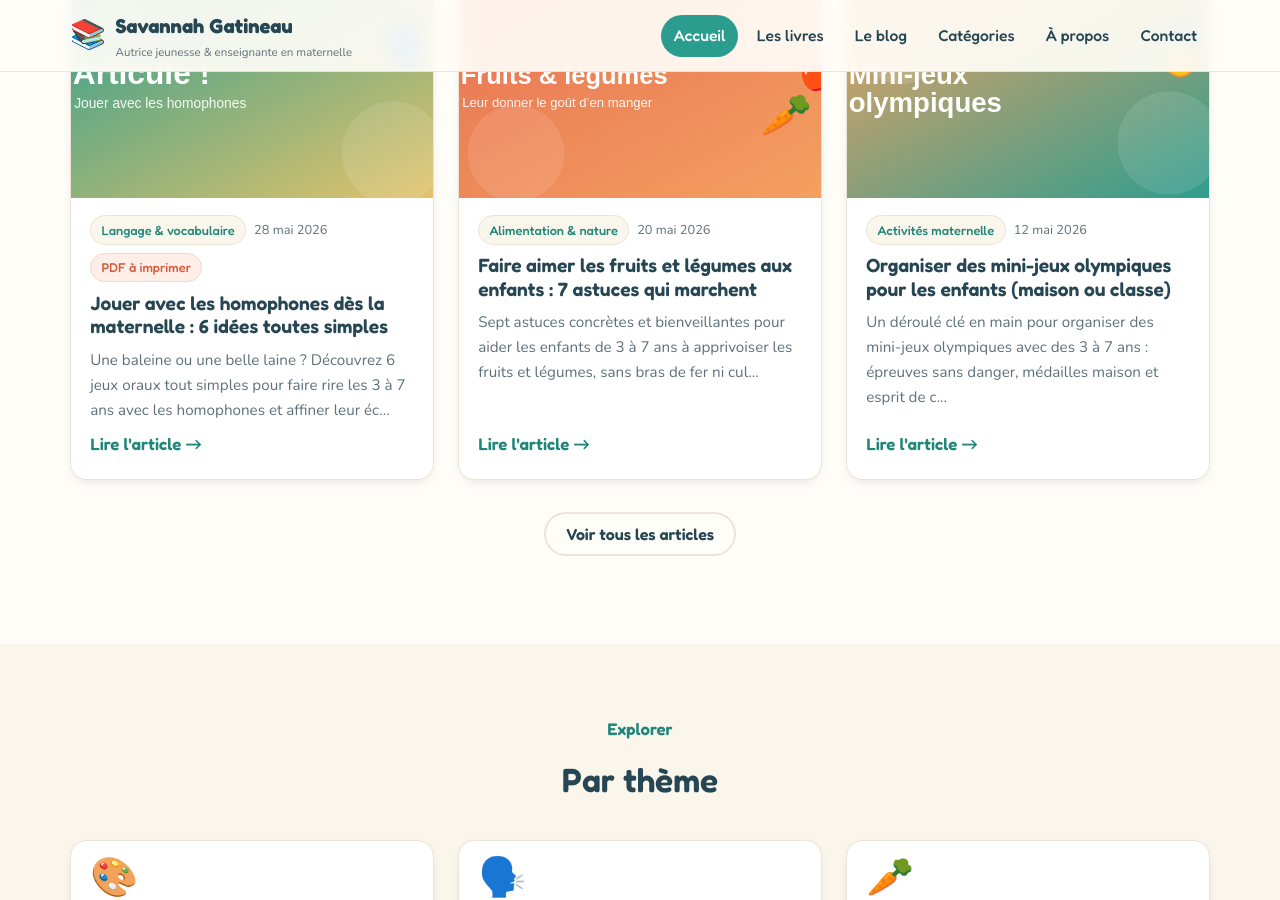
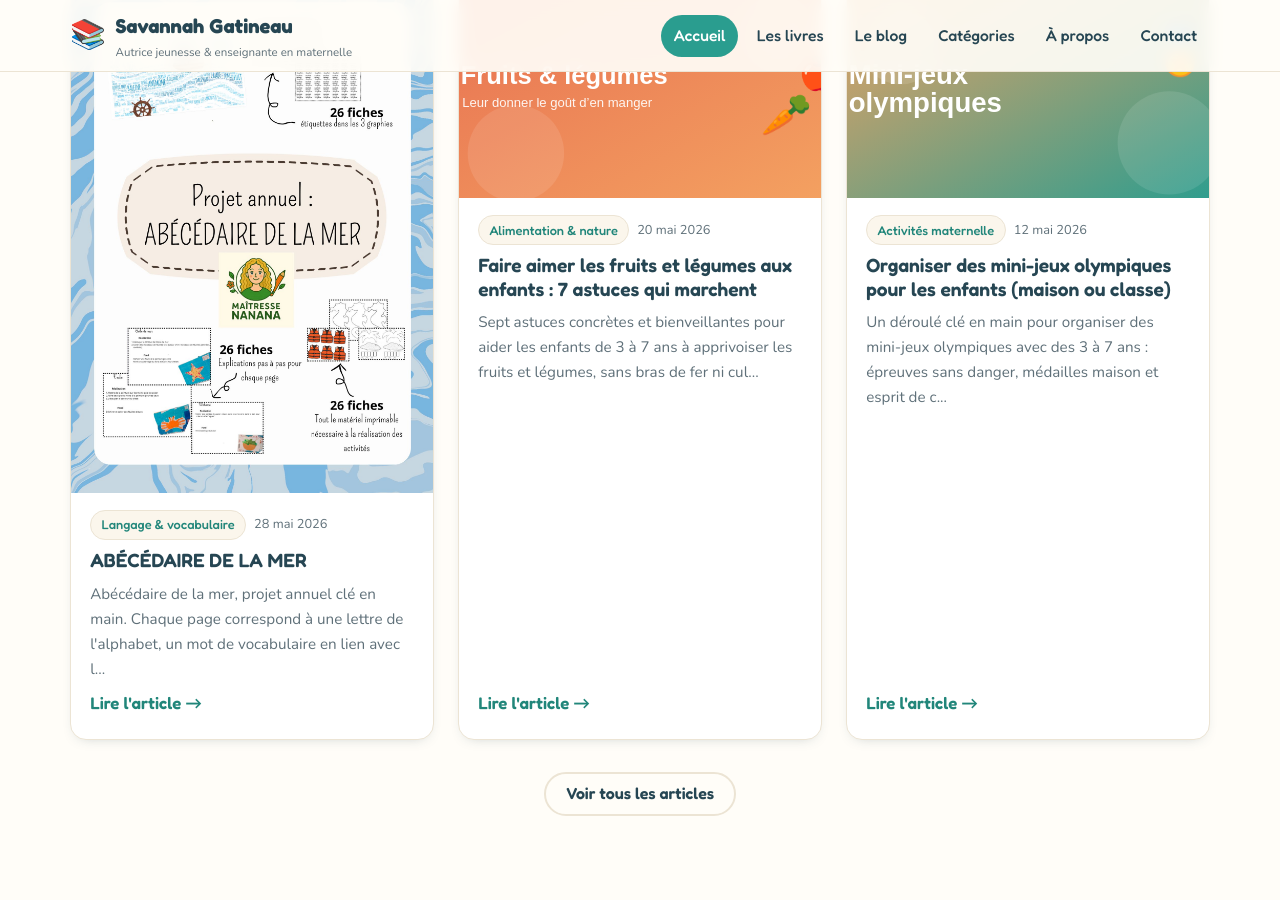
Before and after one commit to Savgat/site, a Jekyll site: the page built from index.html, in a window 1280 px wide and 900 px high, scrolled down 2214 px. Built offline with Jekyll 4.4.1, drawn with Linux system fonts in a browser that asks for light colours.

Commit message:
Update _posts/2026-05-28-jouer-avec-les-homophones-en-maternelle.md (via Pages CMS)

```diff
--- a/_posts/2026-05-28-jouer-avec-les-homophones-en-maternelle.md
+++ b/_posts/2026-05-28-jouer-avec-les-homophones-en-maternelle.md
@@ -1,13 +1,35 @@
 ---
-title: "Jouer avec les homophones dès la maternelle : 6 idées toutes simples"
+title: ABÉCÉDAIRE DE LA MER
 date: 2026-05-28
-categories: ["Langage & vocabulaire"]
-tags: [langage, homophones, maternelle]
-excerpt: "Une baleine ou une belle laine ? Découvrez 6 jeux oraux tout simples pour faire rire les 3 à 7 ans avec les homophones et affiner leur écoute."
-image: /assets/img/blog/jouer-avec-les-homophones-en-maternelle.svg
-pdf: /assets/pdf/fiche-homophones.pdf
+categories:
+  - Langage & vocabulaire
+tags:
+  - langage
+  - abécédaire
+  - mer
+excerpt: >-
+  Abécédaire de la mer, projet annuel clé en main.
+
+
+  Chaque page correspond à une lettre de l'alphabet, un mot de vocabulaire en
+  lien avec la mer et l'océan, ainsi qu'à une technique d'art différente :
+  collage, assemblage, peinture, coloriage, dessin, graphisme...
+
+
+  Le fichier comprend :
+
+
+  - 26 pages d'explication pas à pas pour chaque page de l'abécédaire
+
+
+  - 26 pages d'étiquettes dans les 3 graphies
+
+
+  - 26 pages et + de matériel imprimable pour réaliser toutes les activités.
+image: /assets/img/2.jpg
 pdf_title: "Fiche à imprimer : la chasse aux homophones"
-pdf_description: "Une fiche d’activité prête à imprimer pour jouer avec les sons et les mots à la maison ou en classe."
+pdf_description: Une fiche d’activité prête à imprimer pour jouer avec les sons
+  et les mots à la maison ou en classe.
 ---
 Avez-vous déjà entendu votre enfant éclater de rire en réalisant qu’une « baleine » peut aussi être une « belle laine » ? Ce petit déclic, c’est de la magie de la langue à l’état pur. Les homophones — ces mots qui se prononcent pareil mais ne veulent pas dire la même chose — sont un terrain de jeu formidable dès la maternelle. Pas besoin de savoir lire ni écrire : il suffit d’ouvrir grand les oreilles et de s’amuser ensemble. Voici comment, et pourquoi cela fait tellement de bien aux petits.
 
@@ -55,14 +77,16 @@ On prononce un mot en le découpant lentement : « au… truche ». L’enfant
 
 On invente ensemble une phrase à partir d’un homophone : « La baleine tricote une belle laine sur la plage. » Plus c’est absurde, mieux c’est. L’enfant manipule le langage et prend confiance pour parler.
 
+
 | Jeu | Compétence travaillée | Où jouer ? |
-| --- | --- | --- |
+| ------------------------ | -------------------------- | ---------------------- |
 | Devinettes rigolotes | Compréhension, vocabulaire | À table, en voiture |
 | Chasse aux sons | Écoute fine des sons | Partout |
 | Dessiner ce qu’on entend | Imaginaire, sens des mots | À la maison, en classe |
 | Mot mystère coupé | Découpage en syllabes | Le soir, au calme |
 | Rimes en chaîne | Repérage des sons proches | En groupe |
 | Phrase la plus folle | Expression orale | En famille |
+
 
 ## Quelques repères pour bien accompagner
 
```
